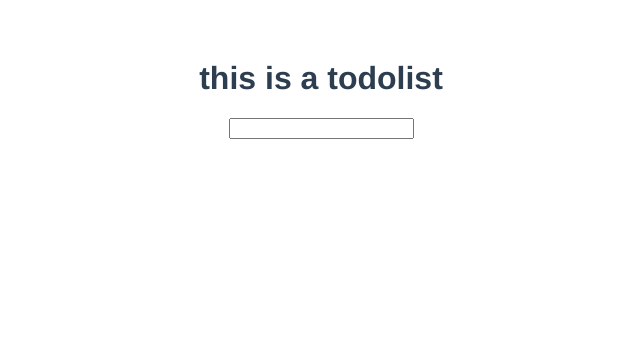
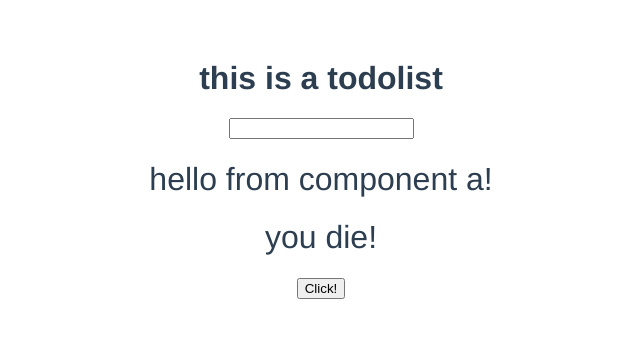
Before and after one commit to MyNameIsAngela/Vue, a Vue app in the folder my-first-vue-project/: page / in a window 1280 px wide. Shown: the top 338 px of the page, without its empty margins (319-959 px from the left). Built offline with nearby package versions, Linux system fonts and the light colour scheme.

Commit message:
父组件向子组件传参
http://www.imooc.com/video/12307/0

父组件（App.vue）向子组件（ComponentsA.vue）传参（msgfromefather）

```diff
--- a/my-first-vue-project/src/App.vue
+++ b/my-first-vue-project/src/App.vue
@@ -10,12 +10,16 @@
         {{item.label}}
       </li>
     </ul>
+    <components-a msgfromfather="you die!">
+
+    </components-a>
   </div>
 </template>
 
 <script>
 // 此时 调用Store
 import Store from './store'
+import ComponentsA from './components/componentsA'
 console.log(Store)
   export default {
     data () {
@@ -25,6 +29,7 @@
         newItem:''
       }
     } ,//end data
+    components:{ComponentsA},
     watch:{
       items:{
         handler:function(items){
--- /dev/null
+++ b/my-first-vue-project/src/components/componentsA.vue
@@ -0,0 +1,45 @@
+<template>
+  <div class="hello">
+    <h1>{{ msg }}</h1>
+    <h1>{{msgfromfather}}</h1>
+    <button v-on:click="onClickMe">Click!</button>
+  </div>
+</template>
+
+<script>
+  export default {
+    name: 'hello',
+    data () {
+      return {
+        msg: 'hello from component a!'
+      }
+    },
+    props:['msgfromfather'],
+    methods:{
+      onClickMe: function (){
+        console.log(this.msgfromfather)
+      }
+    }
+  }
+</script>
+
+<!-- Add "scoped" attribute to limit CSS to this component only -->
+<style scoped>
+  h1, h2 {
+    font-weight: normal;
+  }
+
+  ul {
+    list-style-type: none;
+    padding: 0;
+  }
+
+  li {
+    display: inline-block;
+    margin: 0 10px;
+  }
+
+  a {
+    color: #42b983;
+  }
+</style>
```
Also changed, not shown: my-first-vue-project/src/components/Hello.vue (indentation only).
